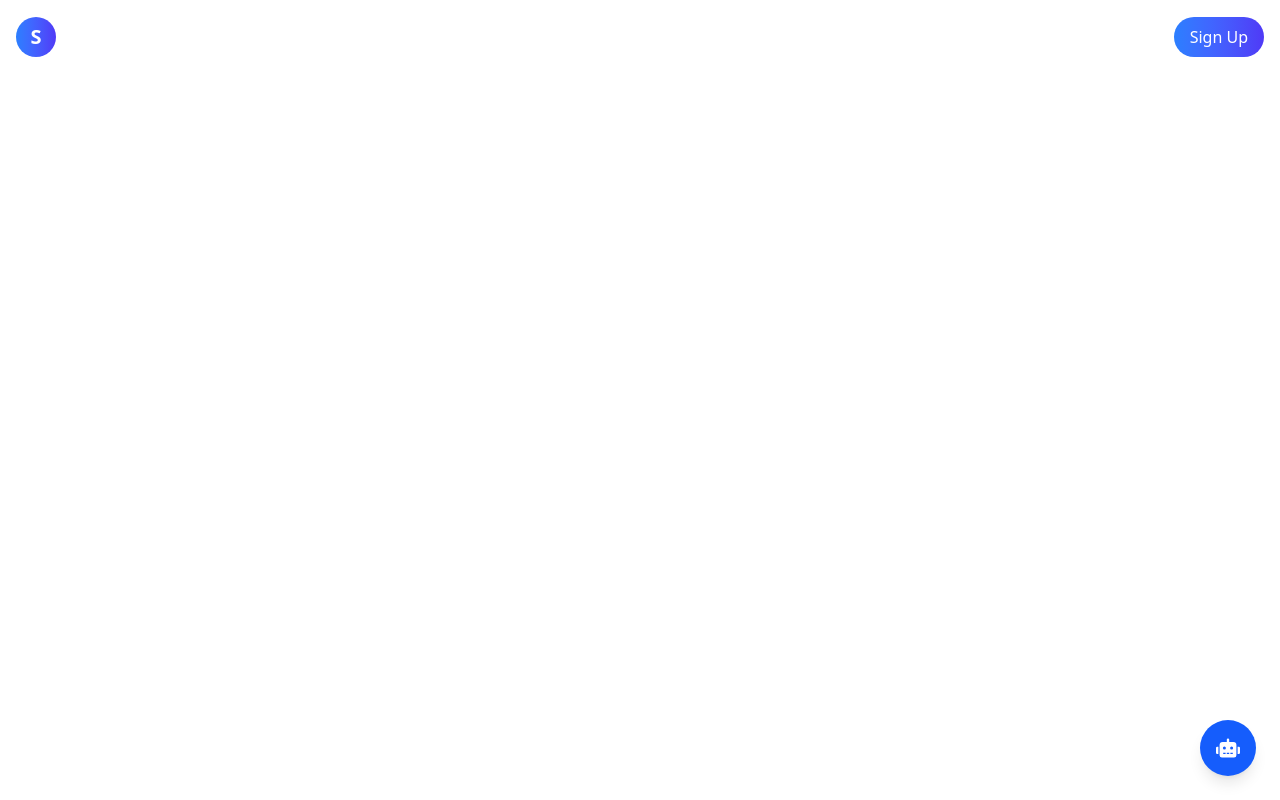
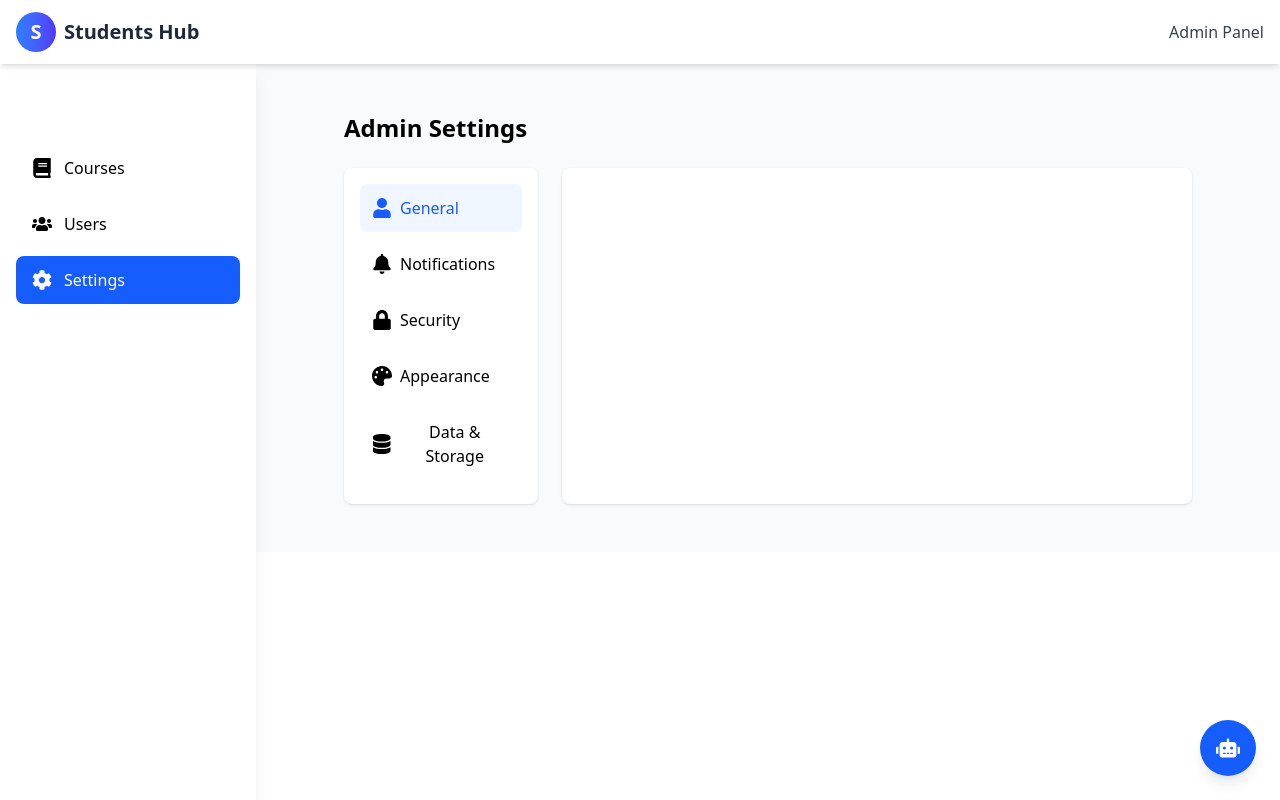
Before and after one commit to Pranay-Dommati/thestudent, a React (Vite) app in the folder frontend/: page /admin-p/settings in a window 1280 px wide. Built offline with nearby package versions, Linux system fonts and the light colour scheme.

Commit message:
changing admin to admin-p

```diff
--- a/frontend/src/App.jsx
+++ b/frontend/src/App.jsx
@@ -83,8 +83,8 @@ function App() {
           <Routes>
             <Route path="/" element={<HomePage />} />
 
-            {/* Admin Routes */}
-            <Route path="/admin/*" element={<AdminDashboard />} />
+            {/* Admin Routes - Updated path */}
+            <Route path="/admin-p/*" element={<AdminDashboard />} />
 
             {/* Course Routes */}
             <Route path="/courses" element={<Courses />}>
--- a/frontend/src/components/Admin/Dashboard/AdminDashboard.jsx
+++ b/frontend/src/components/Admin/Dashboard/AdminDashboard.jsx
@@ -17,19 +17,19 @@ const AdminDashboard = () => {
       id: 'courses',
       label: 'Courses',
       icon: FaBook,
-      path: '/admin/courses'
+      path: '/admin-p/courses'
     },
     {
       id: 'users',
       label: 'Users',
       icon: FaUsers,
-      path: '/admin/users'
+      path: '/admin-p/users'
     },
     {
       id: 'settings',
       label: 'Settings',
       icon: FaCog,
-      path: '/admin/settings'
+      path: '/admin-p/settings'
     }
   ];
 
--- a/frontend/src/components/Admin/layout/AdminSidebar.jsx
+++ b/frontend/src/components/Admin/layout/AdminSidebar.jsx
@@ -12,12 +12,12 @@ const AdminSidebar = ({ menuItems, isDarkMode }) => {
         <ul className="space-y-2">
           {menuItems.map((item) => {
             const Icon = item.icon;
-            const isActive = location.pathname.includes(`/admin/${item.id}`);
+            const isActive = location.pathname === item.path;
 
             return (
               <li key={item.id}>
                 <Link
-                  to={`/admin/${item.id}`}
+                  to={item.path}
                   className={`flex items-center space-x-3 px-4 py-3 rounded-lg transition-colors ${
                     isActive
                       ? 'bg-blue-600 text-white'
```
